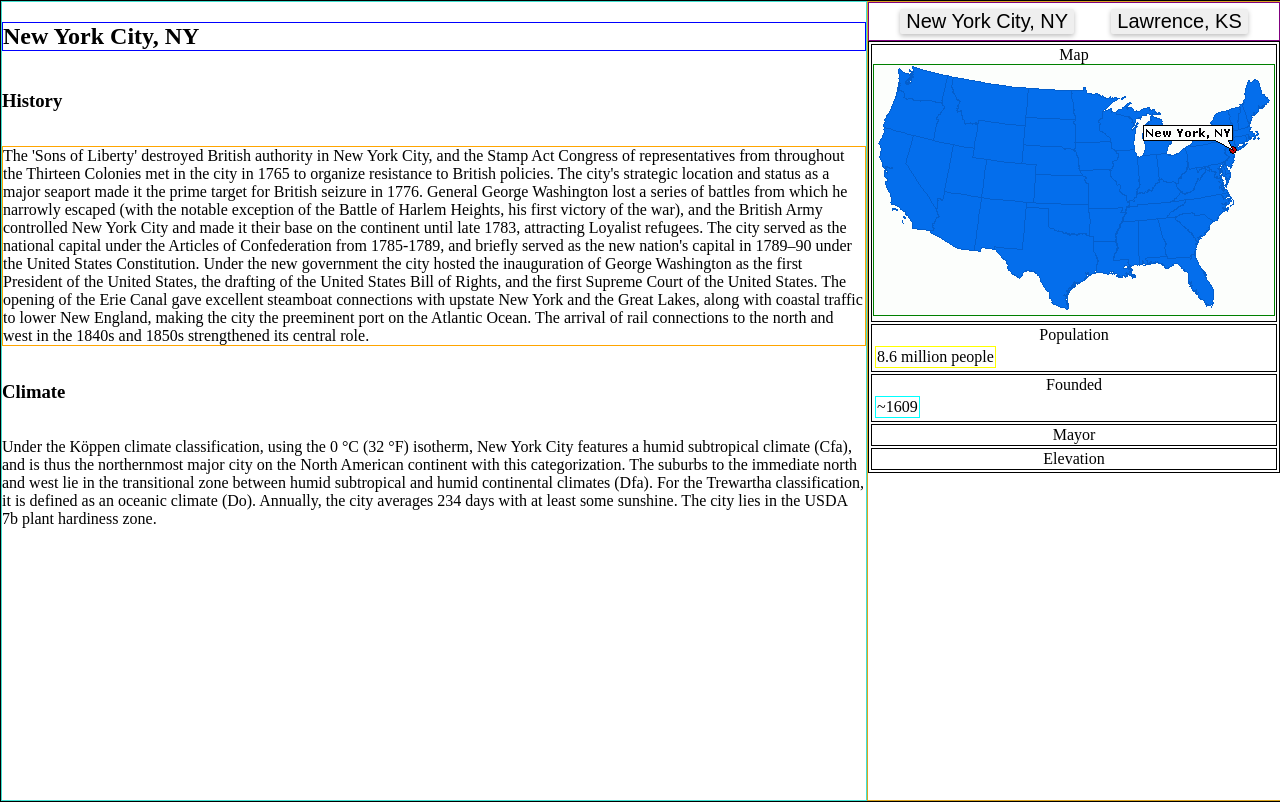
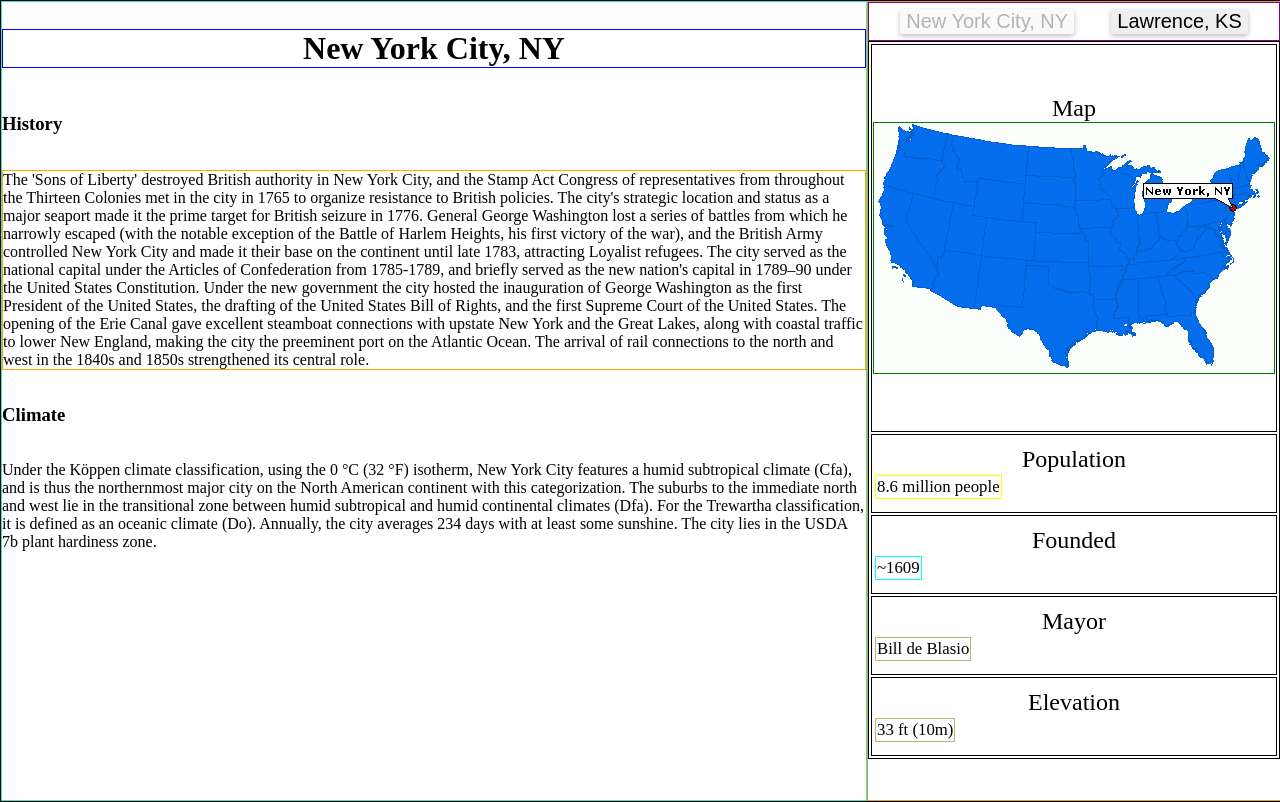
Before and after one commit to DavidJMora/dual-theme, a plain HTML site: page index.html in a window 1280 px wide. Drawn offline with Linux system fonts and the light colour scheme.

Commit message:
created two new functions that disable the buttons once they've been clicked to force user to only click on the opposite button

```diff
--- a/index.html
+++ b/index.html
@@ -9,7 +9,7 @@
     <link rel="stylesheet" href="main.css">
     <title>The Tale of Two Cities</title>
 </head>
-<body id="main">
+<body id="main" class="ny-background ny-background2 ks-background ks-background2">
     <section id="sidebar">
         <h1 id="city-name"></h1>
         <h3 class="sub-header">History</h3>
@@ -22,7 +22,7 @@
             <button class="new-york buttons">New York City, NY</button>
             <button class='lawrence buttons'>Lawrence, KS</button>
         </section>
-        <table id="table-info">
+        <table id="main-table">
             <tr>
                 <td id="table-map" class="table-header">Map</td>
             </tr>
--- a/main.css
+++ b/main.css
@@ -18,6 +18,8 @@ body {
 
 #city-name {
     border: 1px blue solid;
+    text-align: center;
+    font-size: 2em;
 }
 
 #history {
@@ -44,20 +46,30 @@ body {
     font-size: 1.25em;
     font-weight: 500;
     font-family: sans-serif;
+    text-decoration-color: black;
     border: 0;
     margin: 6px;
     border-radius: 2px 2px;
     box-shadow: 0 2px 5px 0 rgba(0,0,0,.26);
 }
 
-#table-info {
+#main-table {
     border: 1px black solid;
+    height: 90%;
 }
 
 .table-header {
     text-align: center;
     border: 1px black solid;
+    font-size: 1.5em;
 }
+
+.table-info {
+    border: 1px darkkhaki solid;
+    font-size: .7em;
+}
+
+
 
 .founded {
     border: 1px cyan solid;
@@ -71,3 +83,11 @@ body {
 .map {
     border: 1px green solid;
 }
+
+.mayor {
+
+}
+
+.elevation {
+
+}
--- a/main.js
+++ b/main.js
@@ -4,10 +4,28 @@ function init() {
     populateHTML();
 
     document.querySelector('.new-york')
-        .addEventListener('click', () => toggleCity(newYork));
+        .addEventListener('click', toggleNY);
 
     document.querySelector('.lawrence')
-        .addEventListener('click', () => toggleCity(lawrence));
+        .addEventListener('click', toggleLawrence);
+}
+
+function toggleNY(event) {
+    const lawrenceButton = document.querySelector('.lawrence');
+    const nyButton = document.querySelector('.new-york');
+    lawrenceButton.disabled = false;
+    nyButton.disabled = true;
+
+    toggleCity(newYork);
+}
+
+function toggleLawrence(event) {
+    const lawrenceButton = document.querySelector('.lawrence');
+    const nyButton = document.querySelector('.new-york');
+    lawrenceButton.disabled = true;
+    nyButton.disabled = false;
+
+    toggleCity(lawrence);
 }
 
 function toggleCity(city) {
@@ -17,11 +35,16 @@ function toggleCity(city) {
     document.querySelector('.founded').innerText = city["founded"];
     document.querySelector('#history').innerText = city["history"];
     document.querySelector('#climate').innerText = city["climate"];
+    document.querySelector('.mayor').innerText = city["mayor"];
+    document.querySelector('.elevation').innerText = city["elevation"];
 
 }
 
 function populateHTML() {
     event.preventDefault();
+
+    const button = document.querySelector('.new-york');
+    button.disabled = true;
 
     document.querySelector('#history').innerText = newYork["history"];
     document.querySelector('#city-name').innerText = newYork["name"];
@@ -36,12 +59,24 @@ function populateHTML() {
     const population = document.createElement('td');
     appendElement = document.querySelector('#table-pop');
     population.innerText = newYork["population"];
-    population.className = "population";
+    population.className = "population table-info";
     appendElement.appendChild(population);
 
     const founded = document.createElement('td');
     appendElement = document.querySelector('#table-founded');
     founded.innerText = newYork["founded"];
-    founded.className = "founded";
+    founded.className = "founded table-info";
     appendElement.appendChild(founded);
+
+    const mayor = document.createElement('td');
+    appendElement = document.querySelector('#table-mayor');
+    mayor.innerText = newYork["mayor"];
+    mayor.className = "mayor table-info";
+    appendElement.appendChild(mayor);
+
+    const elevation = document.createElement('td');
+    appendElement = document.querySelector('#table-elevation');
+    elevation.innerText = newYork["elevation"];
+    elevation.className = "elevation table-info";
+    appendElement.appendChild(elevation);
 }
```
